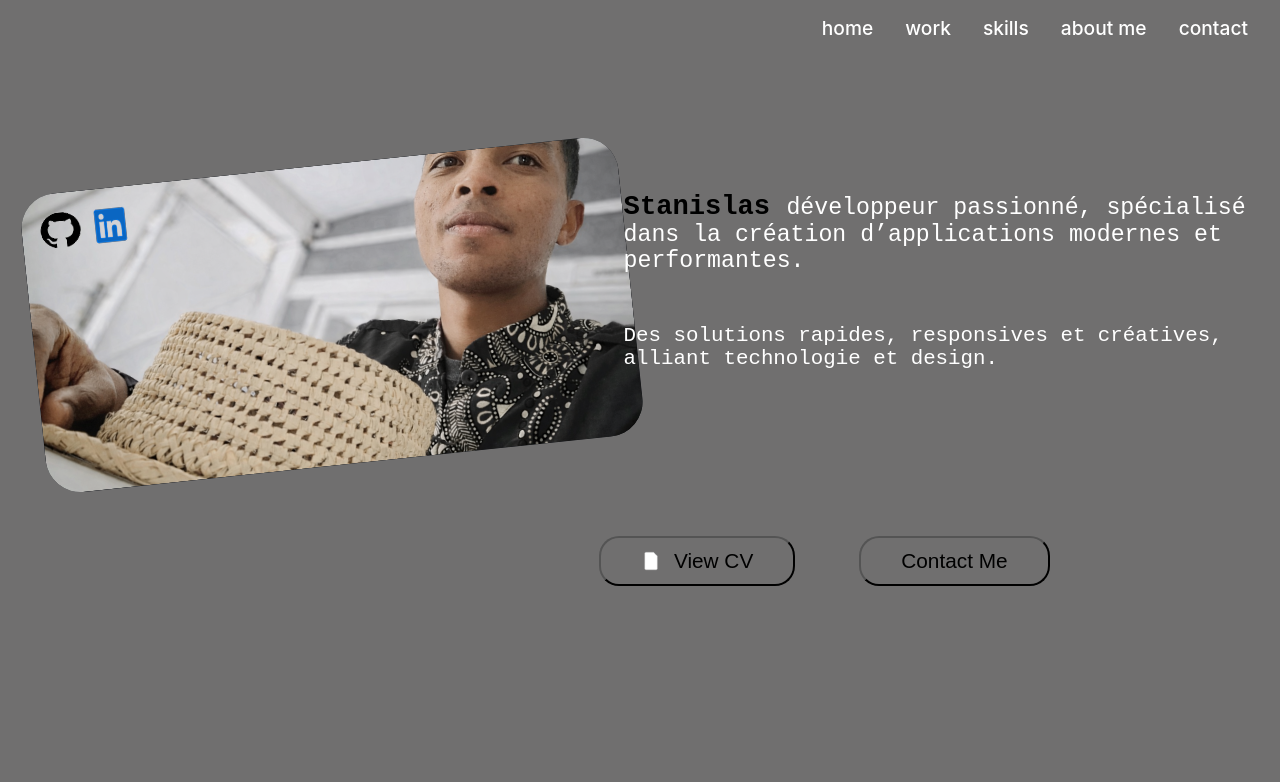
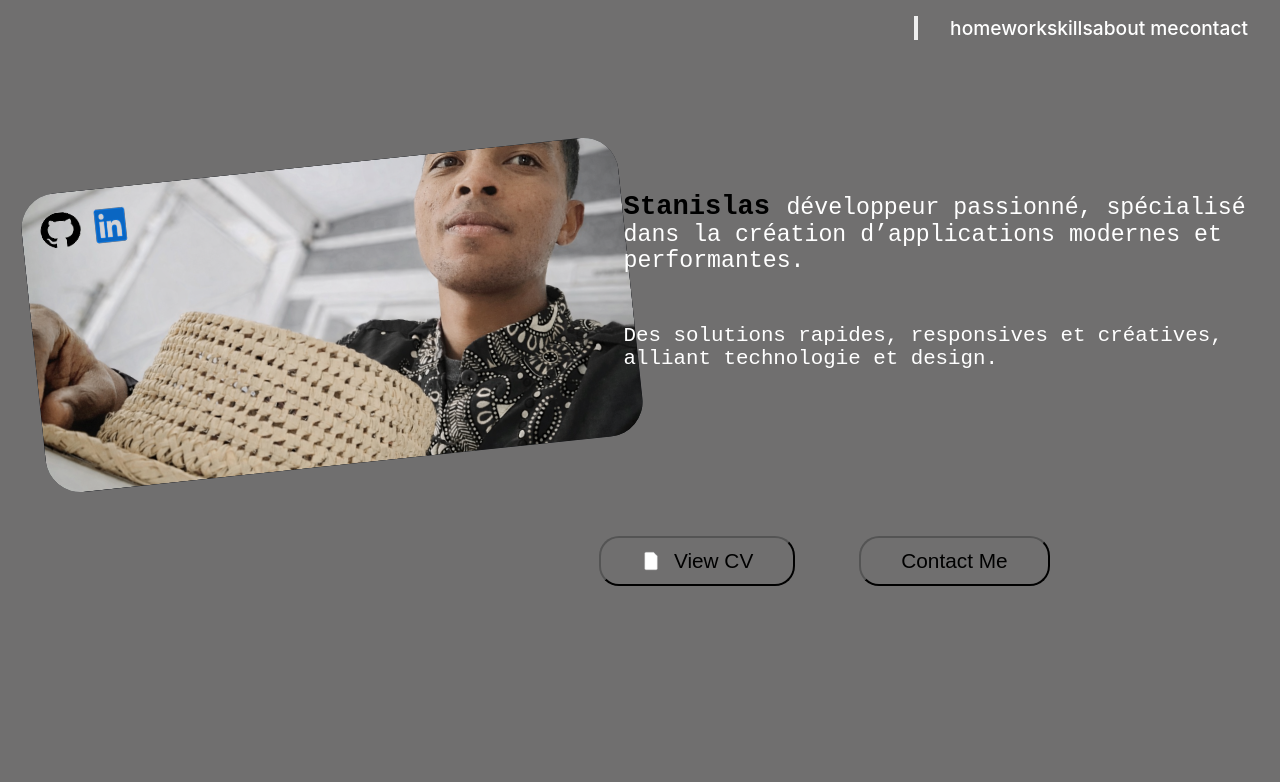
Before and after one commit to avotra15/Portfolio, an Angular app: page / in a window 1280 px wide. Shown: the top 782 px of the page. Built offline with nearby package versions, Linux system fonts and the light colour scheme.

Commit message:
menu navbar

```diff
--- a/src/app/navbar/navbar.html
+++ b/src/app/navbar/navbar.html
@@ -1,7 +1,15 @@
     <nav class="navbar">
-        <a routerLink="/" fragment="home">home</a>
-        <a routerLink="/" fragment="work">work</a>
-        <a routerLink="/" fragment="skills">skills</a>
-        <a routerLink="/" fragment="aboutme">about me</a>
-        <a routerLink="/" fragment="contact">contact</a>
+       <button class="menu-toggle" (click)="toggleMenu()" aria-label="Toggle menu">
+          <span></span>
+          <span></span>
+          <span></span>
+      </button>
+
+      <div class="nav-links" [class.active]="isMenuOpen">
+          <a routerLink="/" fragment="home" (click)="closeMenu()">home</a>
+          <a routerLink="/" fragment="work" (click)="closeMenu()">work</a>
+          <a routerLink="/" fragment="skills" (click)="closeMenu()">skills</a>
+          <a routerLink="/" fragment="aboutme" (click)="closeMenu()">about me</a>
+          <a routerLink="/" fragment="contact" (click)="closeMenu()">contact</a>
+      </div>
     </nav>
```
